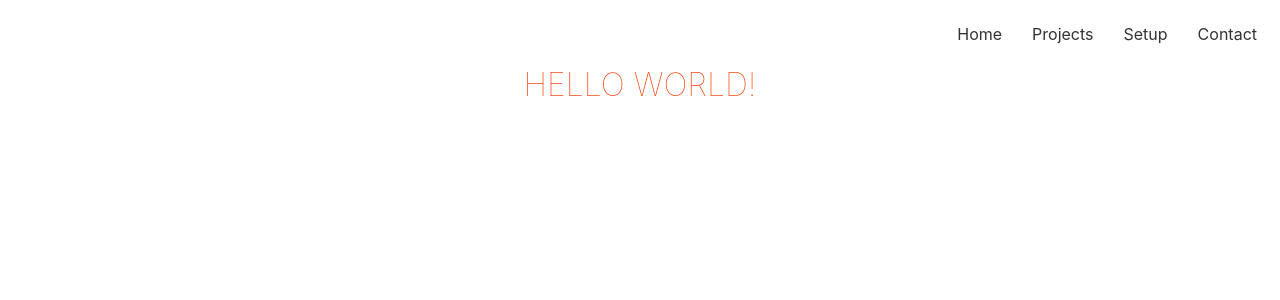
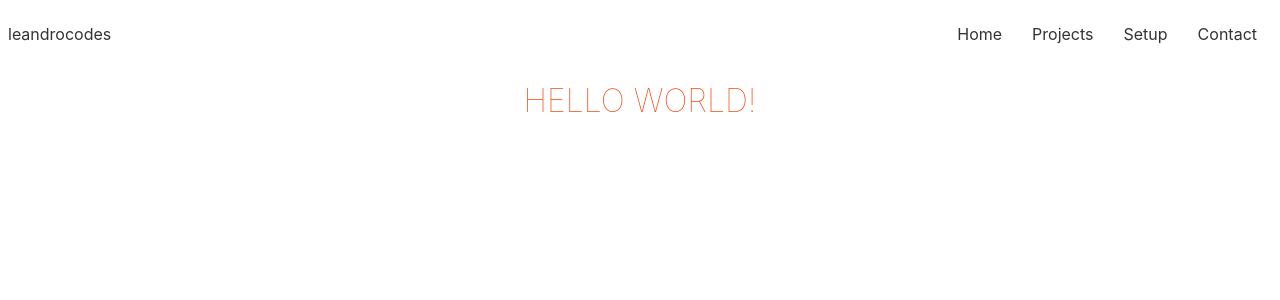
Before and after one commit to leandrocodes/first-svelte-app, a Svelte app: page / in a window 1280 px wide. Shown: the top 300 px of the page. Built offline with nearby package versions, Linux system fonts and the light colour scheme.

Commit message:
passando props

```diff
--- a/src/App.svelte
+++ b/src/App.svelte
@@ -1,9 +1,14 @@
 <script>
-  import Navbar from './components/navbar.svelte'
+  import Navbar from './components/navbar'
+  import Logo from './components/logo'
   export let name
 </script>
 
 <style>
+  header {
+    display: flex;
+    justify-content: space-between;
+  }
   h1 {
     color: #f53e03;
     text-align: center;
@@ -12,5 +17,8 @@
   }
 </style>
 
-<Navbar />
+<header>
+  <Logo name={'leandrocodes'} />
+  <Navbar />
+</header>
 <h1>Hello {name}!</h1>
--- /dev/null
+++ b/src/components/logo.svelte
@@ -0,0 +1,5 @@
+<script>
+  export let name
+</script>
+
+<p>{name}</p>
```
